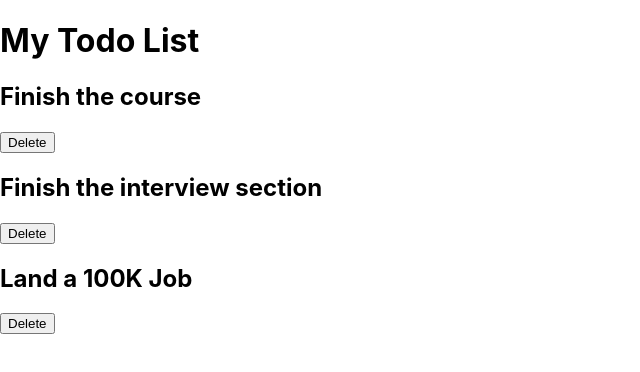
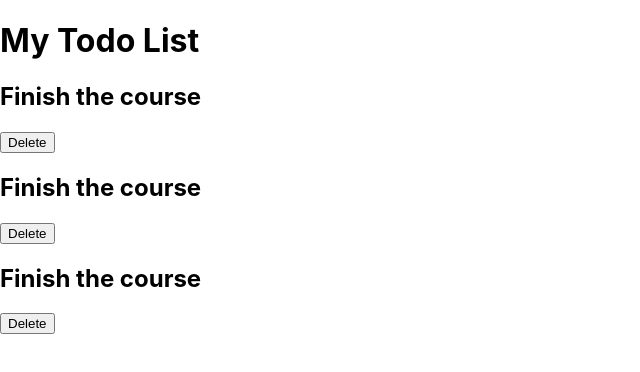
Before and after one commit to SethDimmer123/react-cc, a React (Create React App) app: page / in a window 1280 px wide. Shown: the top 372 px of the page, without its empty margins (0-640 px from the left). Built offline with nearby package versions, Linux system fonts and the light colour scheme.

Commit message:
initial commit

```diff
--- a/src/App.jsx
+++ b/src/App.jsx
@@ -5,18 +5,9 @@
   return (
     <div>
       <h1>My Todo List</h1>
-      <div>
-        <h2>Finish the course</h2>
-        <button>Delete</button>
-      </div>
-      <div>
-        <h2>Finish the interview section</h2>
-        <button>Delete</button>
-      </div>
-      <div>
-        <h2>Land a 100K Job</h2>
-        <button>Delete</button>
-      </div>
+      <Todo></Todo>
+      <Todo></Todo>
+      <Todo></Todo>
     </div>
   );
 }
--- a/src/components/Todo.jsx
+++ b/src/components/Todo.jsx
@@ -1,6 +1,9 @@
 function Todo() {
     return (
-        <div>Todo</div>
+      <div>
+        <h2>Finish the course</h2>
+        <button>Delete</button>
+      </div>
  )
 }
 
```
